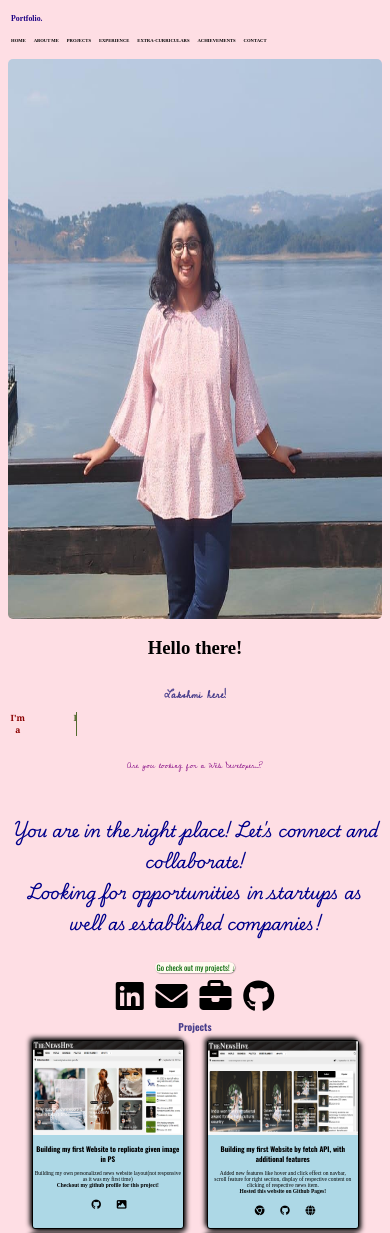
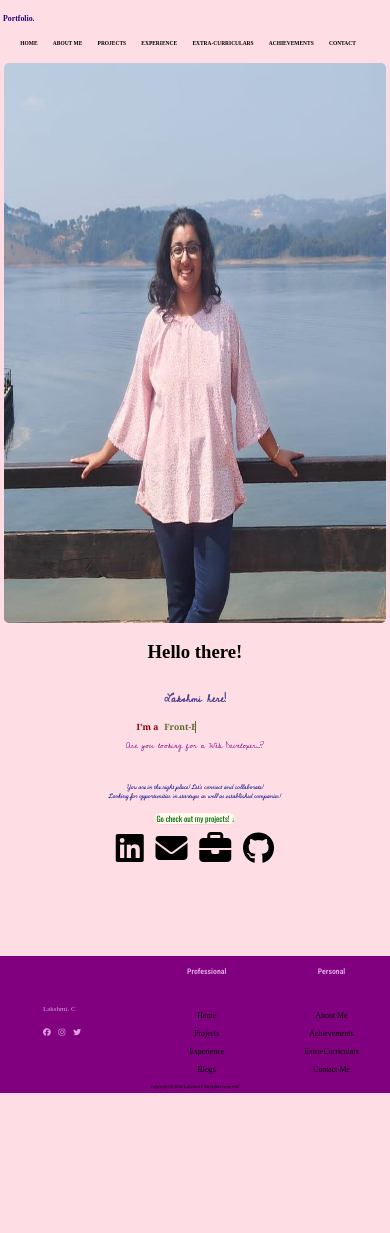
Before and after one commit to C-Lakshmi/PortfolioWebsite, a plain HTML site: page index.html in a window 390 px wide. Shown: the top 1233 px of the page. After the commit the page ends 1093 px from the top, so only its background shows below. Drawn offline with Linux system fonts and the light colour scheme.

Commit message:
making it better looking in phone device

```diff
--- a/index.html
+++ b/index.html
@@ -27,15 +27,15 @@
 <div id="bio" style="text-align: center;">
 <h3 id="grow" style="display: inline-block;">Hello there!</h3>
 <h1 style="color: darkslateblue; display: none; font-size: 2.7vw; font-family: cedarcursive" id="main">Lakshmi here!</h1>
-<div class="container">
+<div class="container" style="text-align: center;">
     <span style="color: darkred; font-size: 2.2vw; font-weight: bold; font-family: Georgia, 'Times New Roman', Times, serif;">I'm a</span>
     <span class="text">Front-End Developer</span>
-</div><br>
-<div id="p1" style="font-family: cedarcursive; color: purple; display: inline-block; font-size: 2vw;">Are you looking for a Web Developer..?</div><br>
+</div>
+<div id="p1" style="font-family: cedarcursive; color: purple; display: inline-block; font-size: 2vw; margin-top: 1vw;">Are you looking for a Web Developer..?</div><br>
 <a href="https://www.iitg.ac.in/dsai/dsai_btech_courses.html" target="_blank" title="Core courses in curriculum"><p id="p2" style="font-family: Oswald; color:plum; font-size: 1.5vw; opacity:0; display: inline-block; background-color: black; border-radius: 15px; padding: 0.5vw;">IITG DSAI'27 Student</p></a>
-<p id="p3" style="font-family: playwright; color: darkblue;">You are in the right place! Let's connect and collaborate!<br> Looking for opportunities in startups as well as established companies!
+<p id="p3" style="font-family: playwright; color: darkblue; font-size: 1.2vw;">You are in the right place! Let's connect and collaborate!<br> Looking for opportunities in startups as well as established companies!
 </p>
-<div style="font-family: Oswald; color: darkgreen; font-size: 2vw; display: inline-block;"><pre id="p4" style="font-family: Oswald; background-color: floralwhite; border-radius: 10px; color: darkgreen; font-size: 2vw;"> Go check out my projects! &#8595;</pre></div>
+<div style="font-family: Oswald; color: darkgreen; font-size: 2vw; display: inline-block;" onclick="phonedisplay()"><pre id="p4" style="font-family: Oswald; background-color: floralwhite; border-radius: 10px; color: darkgreen; font-size: 2vw;"> Go check out my projects! &#8595;</pre></div>
 <br>
 <a href="https://www.linkedin.com/in/lakshmi-c-/" title="Linkedin Profile" target="_blank"><i class="fa-brands fa-linkedin fa-2x"></i></a>
 <a href="mailto:lakshmicmumbai@gmail.com" target="_blank" title="Personal mail id" style="margin-left: 2vw;"><i class="fa-solid fa-envelope fa-2x"></i></a>
@@ -43,8 +43,8 @@
 <a href="https://github.com/C-Lakshmi" target="_blank" title="Github profile" style="margin-left: 2vw;"><i class="fa-brands fa-github fa-2x"></i></a>
 </div>
 </div>
-<h1 style="color: darkslateblue; text-align: center; font-family: Oswald; width: 100%; font-size: 2.5vw;">Projects</h1>
-<div class="contain"">
+<h1 id="prj_title" style="color: darkslateblue; text-align: center; font-family: Oswald; width: 100%; font-size: 2.5vw; margin-top: 4vw;">Projects</h1>
+<div class="contain" id="index_contain">
     <div class="box">
     <img src="images\task1_webD.png" width="100%" height="50%">
     <h2 style="text-align: center; font-family: Oswald; font-size: 1.8vw;">Building my first Website to replicate given image in PS</h2>
@@ -100,31 +100,30 @@
         <a href="#" class="logo" style="font-size: 1.8vw; color: plum;">
             Lakshmi. C
         </a>
-      <div class="footer_socials" style="margin-top: 2vw;">
-        <a href="#"><i class="fa-brands fa-facebook fa-2x" style="margin-left: 0vw !important;color: plum;"></i></a>
-        <a href="#"><i class="fa-brands fa-instagram fa-2x" style="color: plum; margin-left: 1vw;"></i></a>
-        <a href="#"><i class="fa-brands fa-twitter fa-2x" style="color: plum; margin-left: 1vw;"></i></a>
+      <div class="footer_socials" style="margin-top: 1.5vw;">
+        <a href="#"><i class="fa-brands fa-facebook" style="margin-left: 0vw !important;color: plum; font-size: 2vw;"></i></a>
+        <a href="#"><i class="fa-brands fa-instagram" style="color: plum; margin-left: 1vw; font-size: 2vw;"></i></a>
+        <a href="#"><i class="fa-brands fa-twitter" style="color: plum; margin-left: 1vw; font-size: 2vw;"></i></a>
       </div>
     </div>
     <div id="right">
     <div class="footer_col" id="col1">
       <h4 style="font-family: RobotoC; font-size: 2vw;">Professional</h4><br>
-      <a href="index.html">Home</a><br>
-      <a href="projects.html">Projects</a><br>
-      <a href="exp.html">Experience</a><br>
-      <a href="#">Blogs</a>
+      <a href="index.html" style="font-size: 2vw;">Home</a><br>
+      <a href="projects.html" style="font-size: 2vw;">Projects</a><br>
+      <a href="exp.html" style="font-size: 2vw;">Experience</a><br>
+      <a href="#" style="font-size: 2vw;">Blogs</a>
     </div>
     <div class="footer_col" id="col2">
         <h4 style="font-family: RobotoC; font-size: 2vw;">Personal</h4><br>
-        <a href="about.html">About Me</a><br>
-        <a href="achieve.html">Achievements</a><br>
-        <a href="extra.html">Extra-Curriculars</a><br>
-        <a href="contact.html">Contact Me</a><br>
+        <a href="about.html" style="font-size: 2vw;">About Me</a><br>
+        <a href="achieve.html" style="font-size: 2vw;">Achievements</a><br>
+        <a href="extra.html" style="font-size: 2vw;">Extra-Curriculars</a><br>
+        <a href="contact.html" style="font-size: 2vw;">Contact Me</a><br>
       </div>
     </div>
 </footer>
-<div class="footer_bar" style=" padding: 1vw; text-align: center; font-family: Georgia, 'Times New Roman', Times, serif; display: block; background-color: purple; font-size: 1vw;margin-left: -1vw;
-    margin-right: -1vw; margin-bottom: -1vw; border-radius: 10px;border-top-right-radius: 0px;border-top-left-radius: 0px;">
+<div class="footer_bar" style=" padding: 1vw; text-align: center; font-family: Georgia, 'Times New Roman', Times, serif; display: block; background-color: purple; font-size: 1vw; width: 98vw;">
     Copyright © 2024 Lakshmi.C All rights reserved.
   </div>
 <script src="web.js"></script>
--- a/styles.css
+++ b/styles.css
@@ -17,6 +17,8 @@
 body{
     background-color: rgb(254, 222, 228);
     color: black;
+    margin-left: 0vw;
+    margin-bottom: 0vw;
 }
 nav{
     float: left;
@@ -59,6 +61,7 @@ a:hover{
 #intro{
 display: inline-block;
 margin-top: 3vw;
+margin-left: 1vw;
 width: 100%;
 }
 #intro img{
@@ -119,6 +122,7 @@ input[type="submit"]:hover, input[type="reset"]:hover{
     flex-wrap: wrap;
     justify-content: space-evenly;
     row-gap: 1.5vw;
+    margin-top: 3vw;
 }
 .box{
     width: 40%;
@@ -128,6 +132,7 @@ input[type="submit"]:hover, input[type="reset"]:hover{
     border-radius: 3px;
     box-shadow: 2px 2px 5px, -2px -2px 5px;
     transform: rotateY(-90deg);
+    margin-top: 1.5vw;
 }
 .box.active{
     width: 40%;
@@ -167,17 +172,18 @@ animation-duration: 2s;
     animation-delay: 4s;
 }
 .container{
-    display: flex;
+    display: block;
     width: 52%;
     overflow: hidden;
     justify-content: center;
+    text-align: center;
 }
 .container .text{
     position: relative;
     color: darkolivegreen;
     font-size: 2.2vw;
     font-weight: bold;
-    left: 1vw;
+    left: 0.5vw;
     font-family: 'Georgia', 'Times New Roman';
 }
 .text::before{
@@ -197,10 +203,7 @@ footer{
     align-items: center;
     background-color: purple;
     color: plum;
-    margin-left: -1vw;
-    margin-right: -1vw;
-    border-top-left-radius: 10px;
-    border-top-right-radius: 10px;
+    width: 100vw;
 }
 .footer_col{
     width: 30vw;
@@ -244,6 +247,25 @@ footer{
 }
 @media screen and (max-width: 800px) {
     nav, .title, #intro img, #bio, #trophy, #achieve, #extra, #speech, #pro, .text{
-      width: 100%; /* The width is 100%, when the viewport is 800px or smaller */
+      width: 100%;
     }
+    nav{
+        margin-left: 2.5vw;
+        margin-top: 1vw;
+    }
+    .nav{
+       margin-left: 2.5vw;
+       font-size: 1.4vw;
+    }
+    .container{
+        width: 100%;
+    }
+    #index_contain,#prj_title{
+        display: none;
+    }
+    footer{
+    margin-top: 11vh;
+    width: 100vw;
+    }
+
 }
--- a/web.js
+++ b/web.js
@@ -75,3 +75,9 @@ const textLoad = () => {
 }
 textLoad();
 setInterval(textLoad, 12000);
+function phonedisplay(){
+   let contain= document.querySelector(".contain");
+   let prj_title= document.querySelector("#prj_title");
+   contain.style.display="flex";
+   prj_title.style.display="block";
+}
```
Also changed, not shown: about.html (+13 -14 lines), achieve.html (+13 -14 lines), exp.html (+13 -14 lines), extra.html (+13 -14 lines), projects.html (+13 -14 lines).
